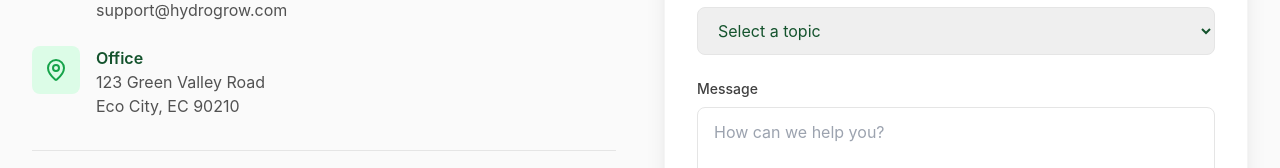
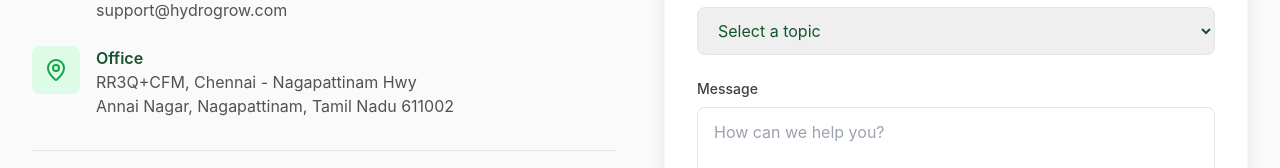
Before and after one commit to raghavacse2024-dotcom/hydrogrow, a React (Vite) app: page /contact in a window 1280 px wide. Shown: the part 754-922 px from the top of the page. Built offline with nearby package versions, Linux system fonts and the light colour scheme.

Commit message:
Update contact address and map location

```diff
--- a/src/pages/Contact.jsx
+++ b/src/pages/Contact.jsx
@@ -79,8 +79,8 @@
                                 </div>
                                 <div>
                                     <h3 className="font-semibold text-primary-900">Office</h3>
-                                    <p className="text-neutral-600">123 Green Valley Road</p>
-                                    <p className="text-neutral-600">Eco City, EC 90210</p>
+                                    <p className="text-neutral-600">RR3Q+CFM, Chennai - Nagapattinam Hwy</p>
+                                    <p className="text-neutral-600">Annai Nagar, Nagapattinam, Tamil Nadu 611002</p>
                                 </div>
                             </div>
                         </div>
@@ -179,7 +179,7 @@
             {/* Map Section */}
             <section className="h-96 w-full bg-neutral-200 relative">
                 <iframe
-                    src="https://www.google.com/maps/embed?pb=!1m18!1m12!1m3!1d3022.1422937950147!2d-73.98731968482413!3d40.75889497932681!2m3!1f0!2f0!3f0!3m2!1i1024!2i768!4f13.1!3m3!1m2!1s0x89c25855c6480299%3A0x55194ec5a1ae072e!2sTimes%20Square!5e0!3m2!1sen!2sus!4v1620000000000!5m2!1sen!2sus"
+                    src="https://maps.google.com/maps?q=RR3Q%2BCFM%2C%20Chennai%20-%20Nagapattinam%20Hwy%2C%20Annai%20Nagar%2C%20Nagapattinam%2C%20Tamil%20Nadu%20611002&t=&z=13&ie=UTF8&iwloc=&output=embed"
                     width="100%"
                     height="100%"
                     style={{ border: 0 }}
```
